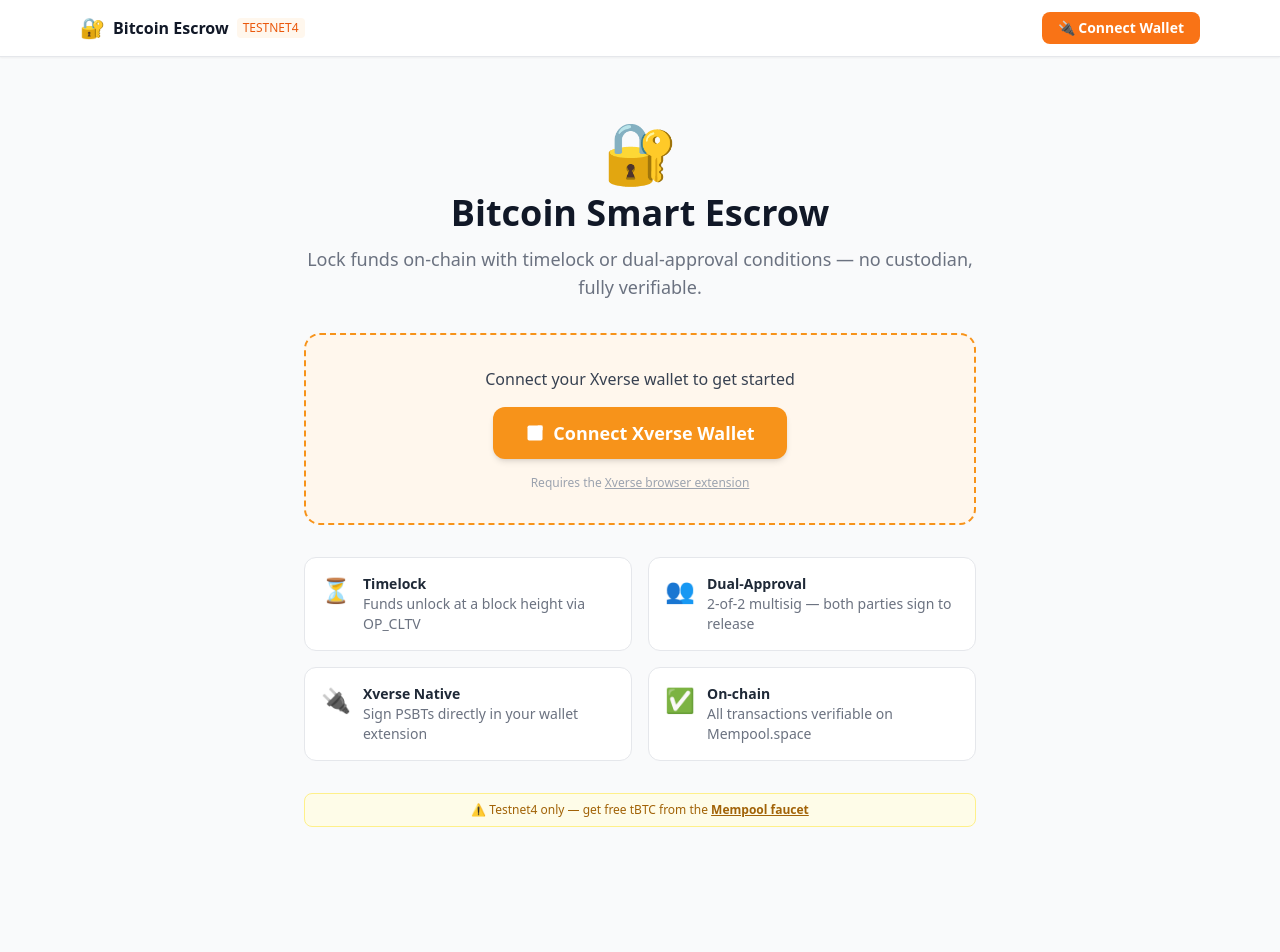
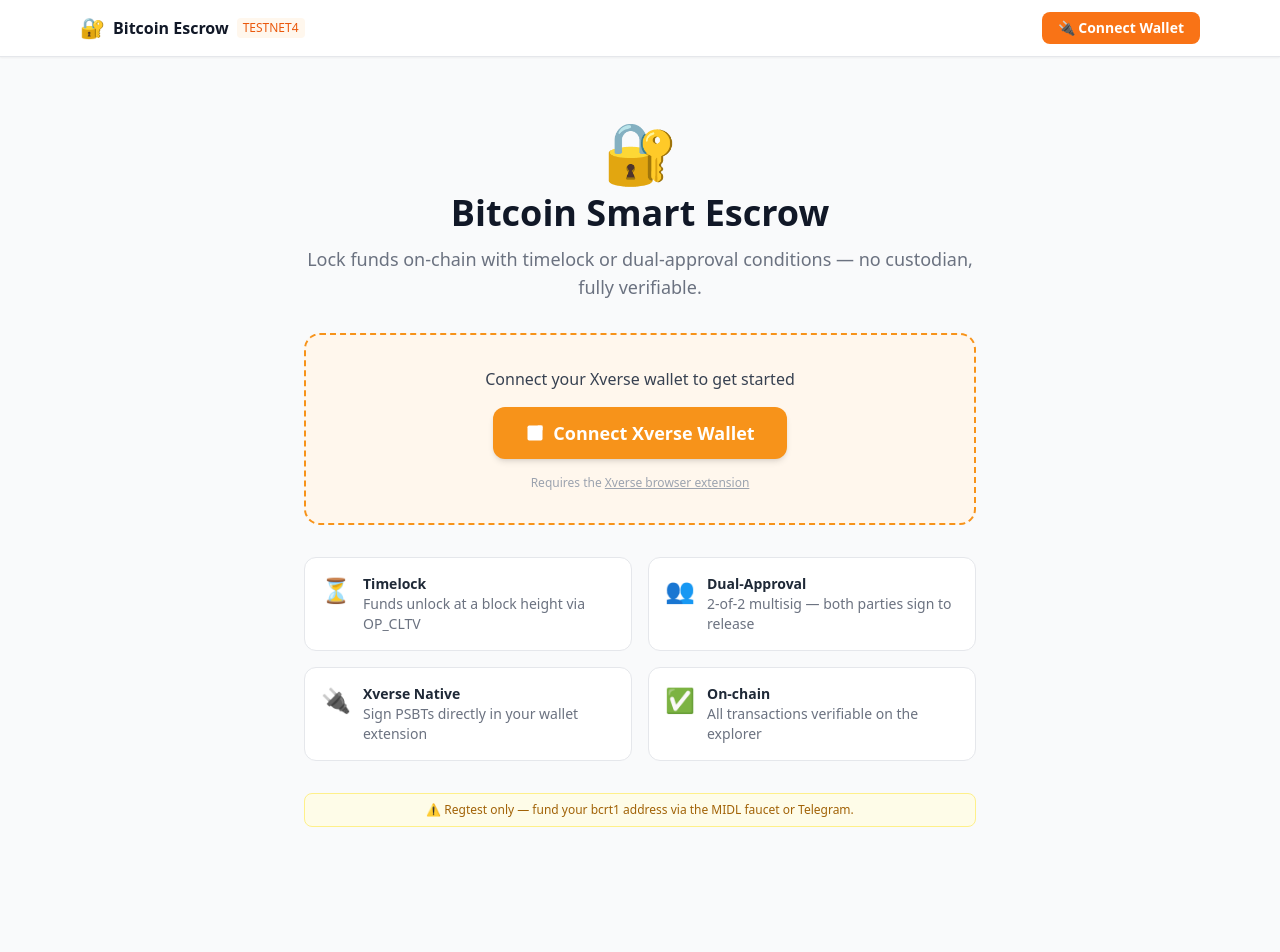
Before and after one commit to adharsh277/midl, a Next.js app: page / in a window 1280 px wide. Shown: the top 952 px of the page. Built offline with nearby package versions, Linux system fonts and the light colour scheme; what bitcoinjs-lib would draw is missing.

Commit message:
added and updated app/page.tsx

```diff
--- a/app/page.tsx
+++ b/app/page.tsx
@@ -94,7 +94,7 @@ export default function Home() {
             ['⏳', 'Timelock', 'Funds unlock at a block height via OP_CLTV'],
             ['👥', 'Dual-Approval', '2-of-2 multisig — both parties sign to release'],
             ['🔌', 'Xverse Native', 'Sign PSBTs directly in your wallet extension'],
-            ['✅', 'On-chain', 'All transactions verifiable on Mempool.space'],
+            ['✅', 'On-chain', 'All transactions verifiable on the explorer'],
           ].map(([icon, title, desc]) => (
             <div key={title} className="flex gap-3 p-4 rounded-xl border border-gray-200 bg-white">
               <span className="text-2xl">{icon}</span>
@@ -106,10 +106,9 @@ export default function Home() {
           ))}
         </div>
 
-        {/* Testnet notice */}
+        {/* Network notice */}
         <p className="text-center text-xs text-yellow-700 bg-yellow-50 border border-yellow-200 rounded-lg py-2 px-4">
-          ⚠️ Testnet4 only — get free tBTC from the{' '}
-          <a href="https://mempool.space/testnet4/faucet" target="_blank" rel="noopener noreferrer" className="underline font-semibold">Mempool faucet</a>
+          ⚠️ Regtest only — fund your bcrt1 address via the MIDL faucet or Telegram.
         </p>
       </div>
     );
@@ -155,10 +154,9 @@ export default function Home() {
         </div>
       )}
 
-      {/* Testnet notice */}
+      {/* Network notice */}
       <p className="text-xs text-yellow-700 bg-yellow-50 border border-yellow-200 rounded-lg py-2 px-4">
-        ⚠️ Testnet4 only — get free tBTC from the{' '}
-        <a href="https://mempool.space/testnet4/faucet" target="_blank" rel="noopener noreferrer" className="underline font-semibold">Mempool faucet</a>
+        ⚠️ Regtest only — fund your bcrt1 address via the MIDL faucet or Telegram.
       </p>
     </div>
   );
```
